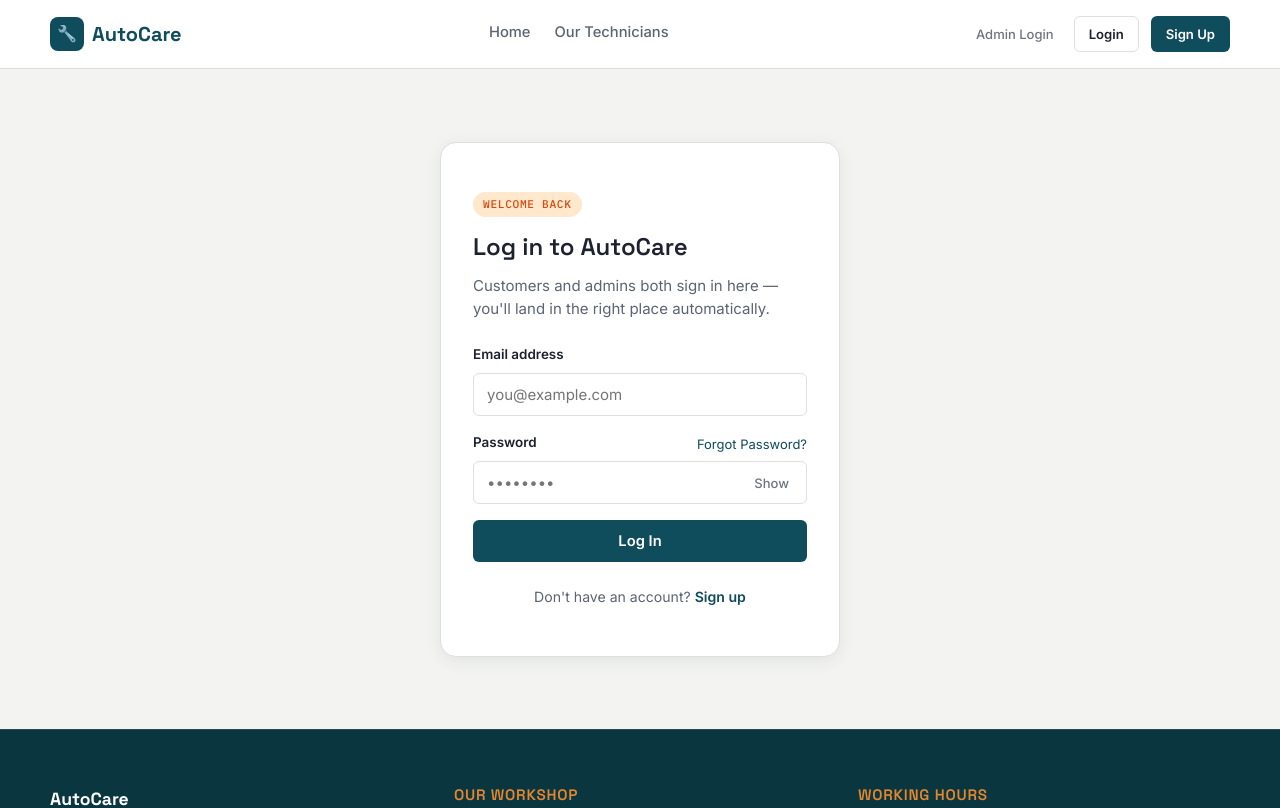
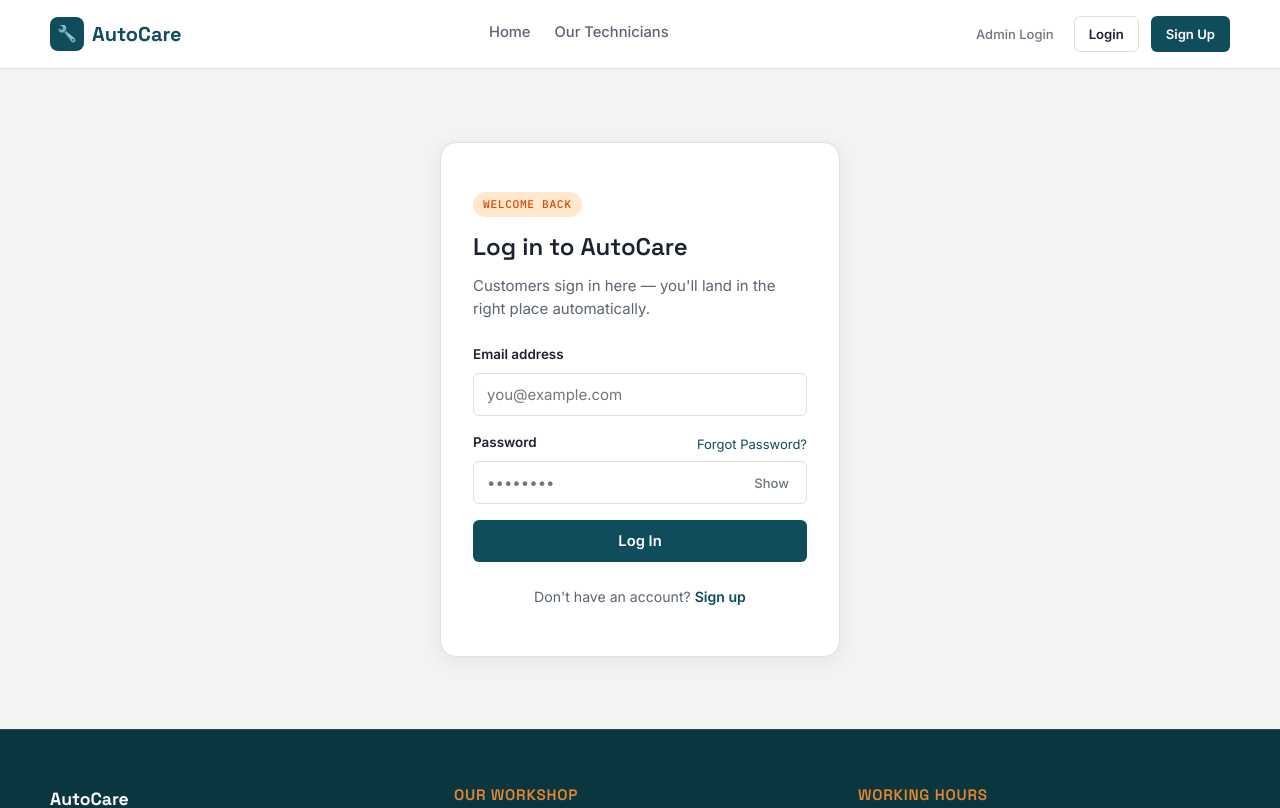
Before and after one commit to ahsan345-source/Vehicle-Management-system, a React (Vite) app in the folder frontend/: page /login in a window 1280 px wide. Shown: the top 808 px of the page. Built offline with nearby package versions, Linux system fonts and the light colour scheme; no server answers.

Commit message:
Fix:Updated

```diff
--- a/frontend/src/pages/Login.jsx
+++ b/frontend/src/pages/Login.jsx
@@ -46,8 +46,8 @@ export default function Login() {
 
         <p className="text-muted" style={{ marginBottom: 24 }}>
           {isAdminRoute
-            ? 'Authorized personnel login only. Please enter your secure management credentials.'
-            : "Customers and admins both sign in here — you'll land in the right place automatically."}
+            ? 'Authorized person login only. Please enter your secure management credentials.'
+            : "Customers sign in here — you'll land in the right place automatically."}
         </p>
 
         {error && <div className="form-error">{error}</div>}
```
